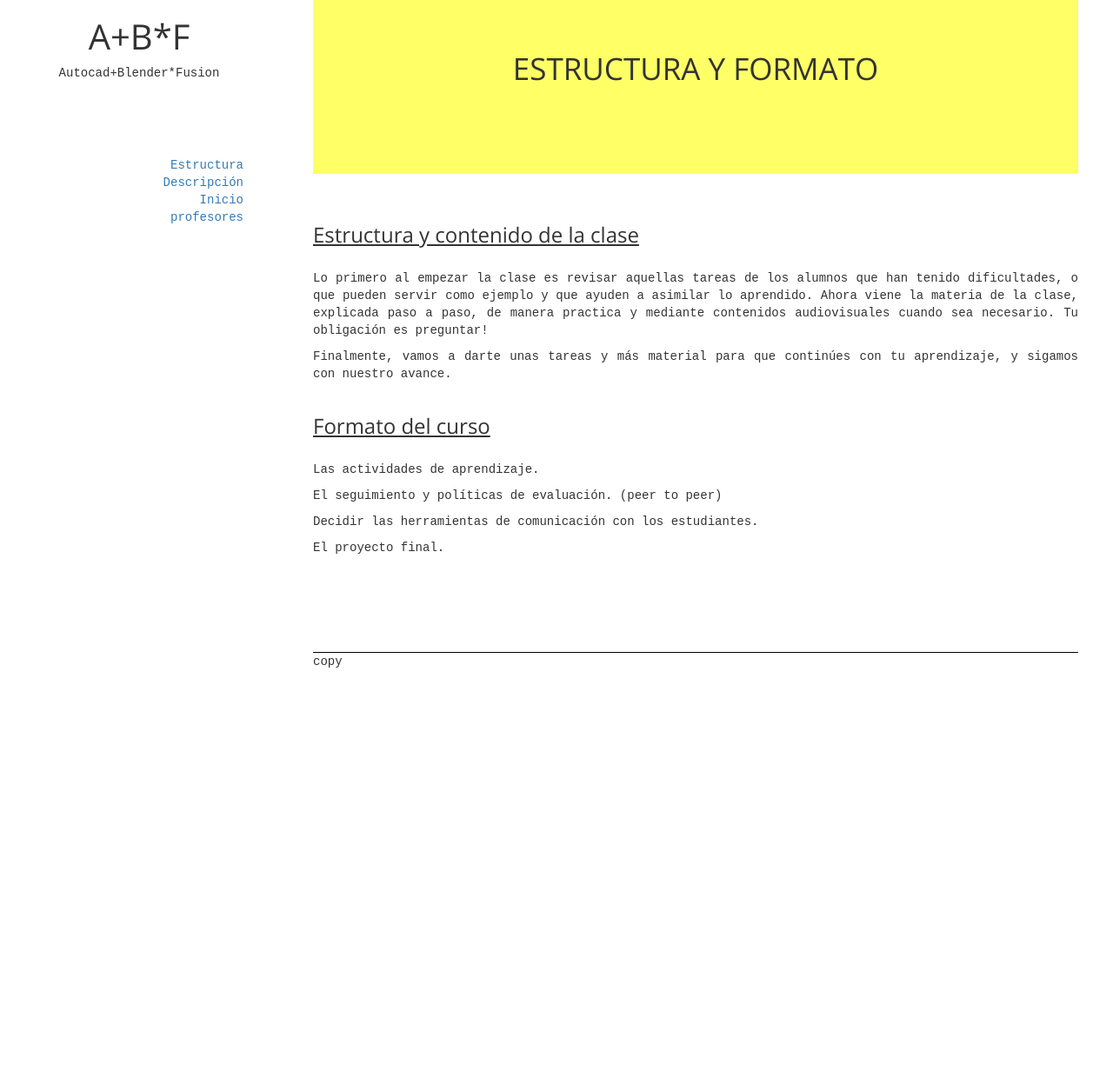
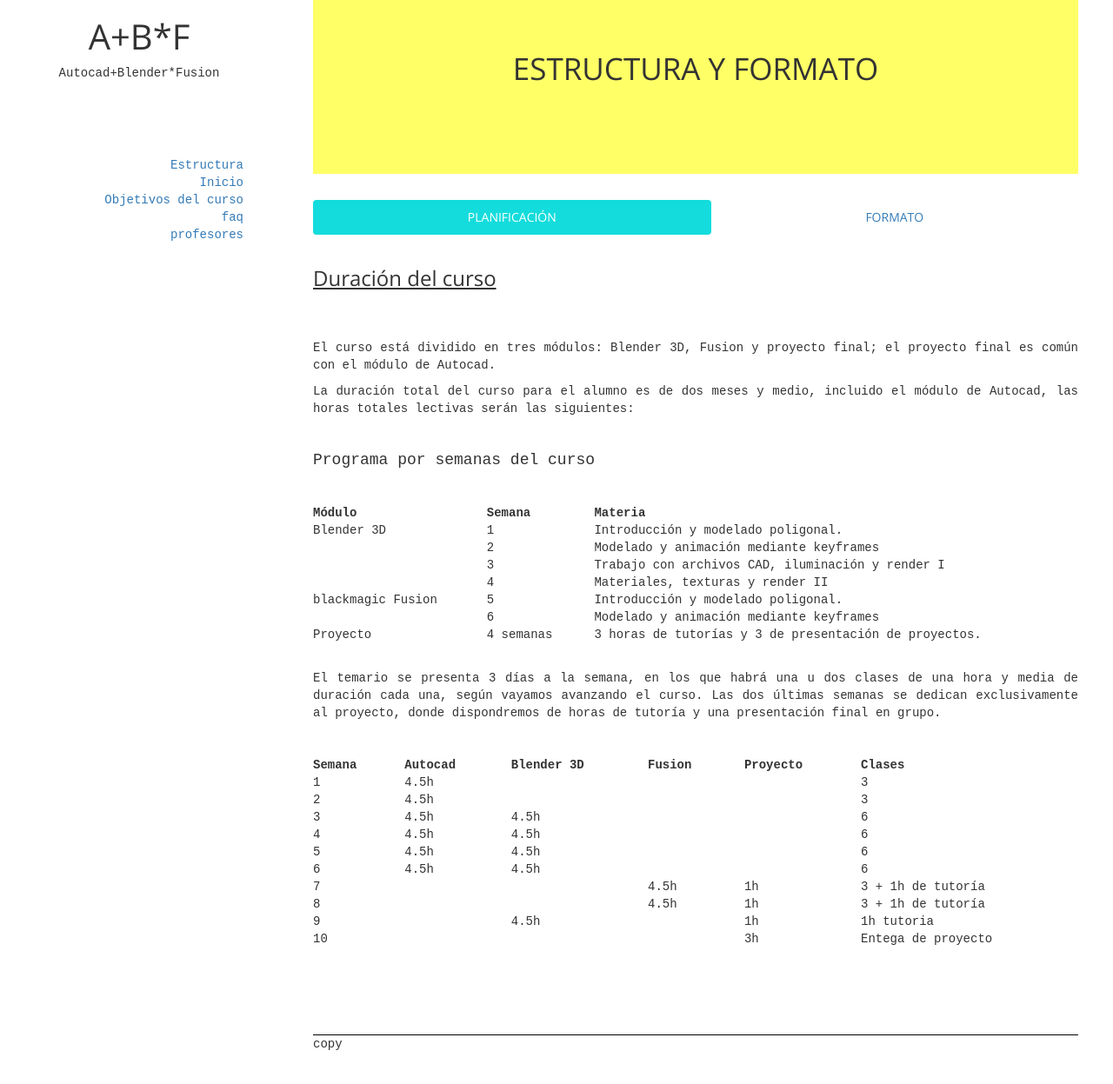
Before and after one commit to GOBOGIT/CursoABF, a Jekyll site: the page built from _pages/Estructura.md, in a window 1280 px wide and 1390 px high. Shown: the top 1247 px of the window at 87% size. Built offline with Jekyll 4.4.1, drawn with Linux system fonts in a browser that asks for light colours; nearby versions of some CDN libraries.

Commit message:
Maquetación con secciones

```diff
--- a/_config.yml
+++ b/_config.yml
@@ -19,6 +19,8 @@
 
 # Build settings
 markdown: kramdown
+kramdown:
+  parse_block_html: true
 include: ["_pages"]
 permalink: /:title/
 sass_dir: _sass
--- a/_pages/Estructura.md
+++ b/_pages/Estructura.md
@@ -5,20 +5,80 @@
 link: Estructura
 pos: 3
 ---
+&nbsp;
+<ul class="nav nav-pills nav-justified" data-tabs="tabs">
+<li class="active"><a data-toggle="tab" href="#planificacion">Planificación</a></li>
+<li><a data-toggle="tab" href="#formato">Formato</a></li>
+</ul>
+
+<div class="tab-content">
+<div id="planificacion" class="tab-pane active">
+### Duración del curso
+&nbsp;
+
+El curso está dividido en tres módulos: Blender 3D, Fusion y proyecto final; el proyecto final es común con el módulo de Autocad.
+
+La duración total del curso para el alumno es de dos meses y medio, incluido el módulo de Autocad, las horas totales lectivas serán las siguientes:
 
 &nbsp;
 
-### Estructura y contenido de la clase
+#### Programa por semanas del curso
+
+&nbsp;
+
+| Módulo | Semana | Materia |
+|:-|:-|:-|
+| Blender 3D | 1 | Introducción y modelado poligonal. |
+|| 2 | Modelado y animación mediante keyframes |
+|| 3 | Trabajo con archivos CAD, iluminación y render I |
+|| 4 | Materiales, texturas y render II |
+| blackmagic Fusion | 5 | Introducción y modelado poligonal. |
+|| 6 | Modelado y animación mediante keyframes |
+| Proyecto | 4 semanas | 3 horas de tutorías y 3 de presentación de proyectos. |
+
+&nbsp;
+
+El temario se presenta 3 días a la semana,  en los que habrá una u dos clases de una hora y media de duración cada una, según vayamos avanzando el curso.  Las dos últimas semanas se dedican exclusivamente al proyecto, donde dispondremos de horas de tutoría y una presentación final en grupo.
+
+&nbsp;
+
+| Semana | Autocad | Blender 3D | Fusion | Proyecto | Clases |
+|:-|:-|:-|
+|  1 | 4.5h |||| 3 |
+|  2 | 4.5h ||| | 3 |
+|  3 | 4.5h | 4.5h ||| 6 |
+|  4 | 4.5h | 4.5h ||| 6 |
+|  5 | 4.5h | 4.5h ||| 6 |
+|  6 | 4.5h | 4.5h ||| 6 |
+|  7 ||| 4.5h | 1h | 3 + 1h de tutoría |
+|  8 ||| 4.5h | 1h | 3 + 1h de tutoría |
+|  9 || 4.5h | | 1h | 1h tutoria |
+| 10 ||| | 3h | Entega de proyecto |
+
+</div>
+<div id="formato" class="tab-pane fade">
+### Formato del curso
+Estructura y contenido de la clase
 Lo primero al empezar la clase es revisar aquellas tareas de los alumnos que han tenido dificultades, o que pueden servir como ejemplo y que ayuden a asimilar lo aprendido.
-Ahora viene la materia de la clase, explicada paso a paso, de manera practica y mediante contenidos audiovisuales cuando sea necesario. Tu obligación es preguntar!
+Ahora viene la materia de la clase, explicada paso a paso, de manera práctica y mediante contenidos audiovisuales cuando sea necesario. Tu obligación es preguntar!
+Finalmente, vamos a darte unas tareas y más material para que continúes con tu aprendizaje, y sigamos con nuestro avance.
+Tareas
+Las tareas son fundamentales para el correcto asimilamiento de lo aprendido en clase; de ellas sacarás el máximo provecho al curso y te ayudará a mejorar tus habilidades.  Al principio de cada clase revisaremos los problemas que el alumno haya encontrado y los solucionaremos entre todos.
 
-Finalmente, vamos a darte unas tareas y más material para que continúes con tu aprendizaje, y sigamos con nuestro avance.
+#### Proyecto
 
-### Formato del curso
-Las actividades de aprendizaje.
+El proyecto, que tiene la duración de un mes, te permitirá usar todo aprendido durante el curso para la realización de una animación tipo “vuelo de cámara” en 3D, a partir de un modelo CAD creado en el módulo de Autocad o administrado por nosotros en el caso de que sólo hagas el módulo de Blender 3D y Fusion.
+Te ayudaremos durante el proceso a resolver tus dudas y a darte los recursos y soluciones necesarios para conseguir un resultado profesional que puedas usar en el futuro como presentación.
 
-El seguimiento y políticas de evaluación. (peer to peer)
+#### Evaluación
 
-Decidir las herramientas de comunicación con los estudiantes.
+En éste curso no tenemos exámenes ni te haremos tests de ningún tipo; lo importante es tu presencia y las ganas de aprender. Damos mucha importancia a tu trabajo individual, pero también a la comunicación entre tus compañeros y los profesores. Para ello te pedimos que realices tus tareas y el proyecto para darte la retroalimentación y los pasos a seguir.
+El proyecto final tendrá una revisión entre todos los compañeros de curso, que podrán opinar sobre los puntos fuertes y a mejorar.
 
-El proyecto  final.
+#### Comunicación
+
+Vamos a usar una herramienta de chat, donde cualquiera de nosotros podrá acceder y ser partícipe del grupo aportando soluciones y preguntando dudas. Los profesores estaremos ahí siendo parte de la conversación.  Nuestra idea como docentes no es la de vernos de clase en clase, sino integrarnos en un grupo con nuestros alumnos e involucrarnos activamente en tu camino.
+
+[enlace a Slack?, hipchat?]
+</div>
+</div>
--- a/css/estilos.scss
+++ b/css/estilos.scss
@@ -1,5 +1,30 @@
 ---
 ---
+
+
+
+.nav-pills > li.active > a, .nav-pills > li.active > a:focus {
+    background-color: rgb(20,220,220) !important;
+}
+
+.nav-pills li {
+    font-family: 'Open Sans', sans-serif;
+    text-transform: uppercase;
+}
+
+table{
+     width: 100%;
+}
+
+td, th {
+    border-style: solid;
+    border-width: 0px 30px 0px 0px;
+    border-color: rgba(0,0,0,0);
+}
+
+
+
+
 
 html {
      overflow-y: scroll;
--- a/index.html
+++ b/index.html
@@ -1,10 +1,6 @@
 ---
 layout: default
-title: |
-    A+B*F :
-    El curso de visualización arquitectónica
-link: Inicio
-pos: 1
+permalink: /inicio/
 ---
 
 ### Autocad + Blender * Fusion
```
Also changed, not shown: _pages/Inicio.md (added, +29 -0 lines), _pages/descripicion.md (+24 -12 lines), _pages/faq.md (added, +81 -0 lines).
